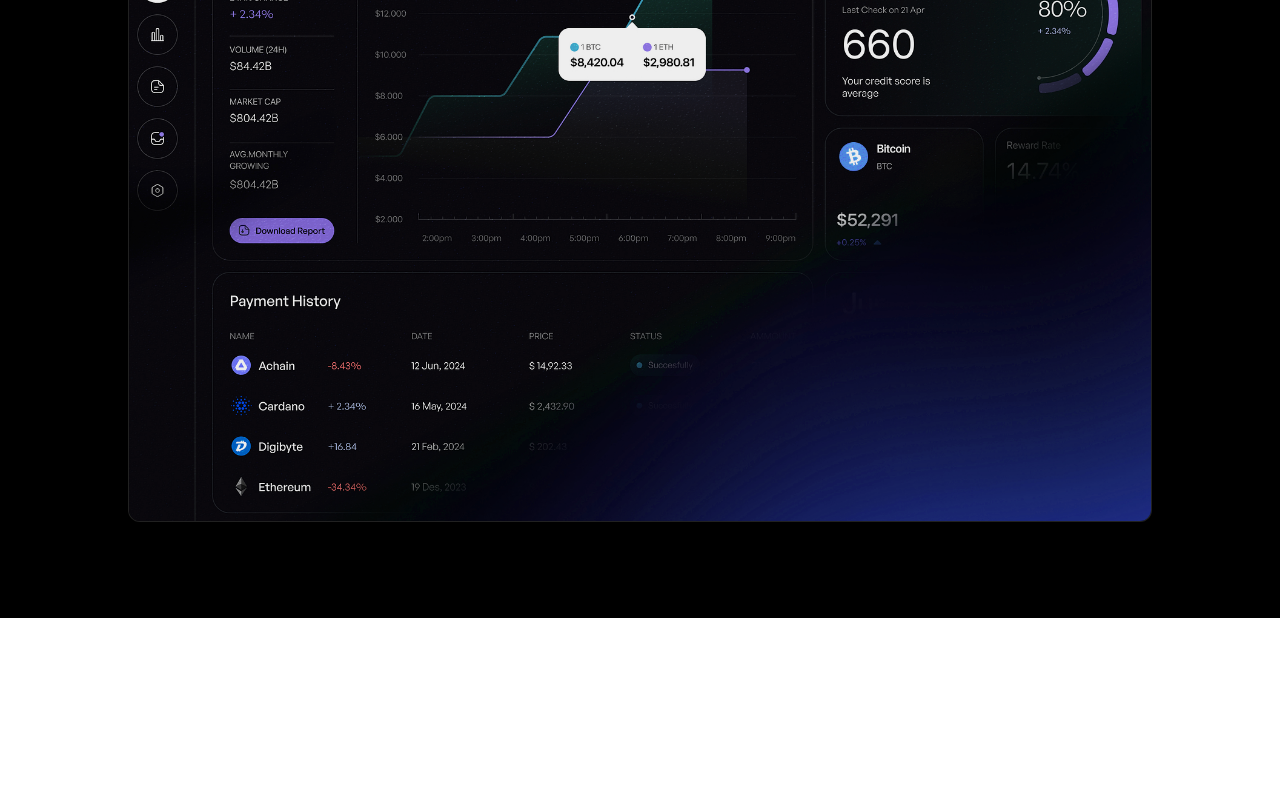
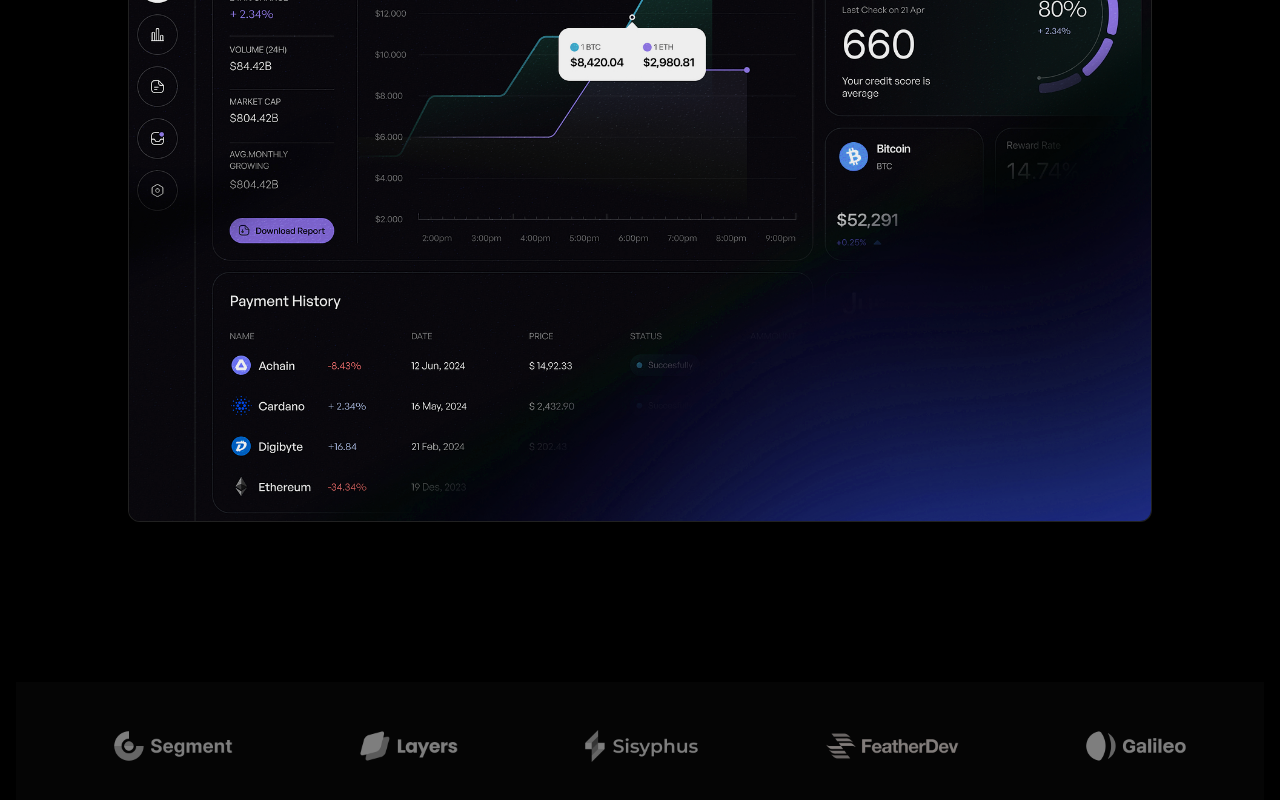
Before and after one commit to vinicius-francisco-sm/forextrade, a React (Vite) app: page / in a window 1280 px wide. Shown: the part 837-1637 px from the top of the page. Before the commit the page ends 1455 px from the top, so only its background shows below. Built offline with nearby package versions, Linux system fonts and the light colour scheme; a web font is replaced by a local one.

Commit message:
feat: implement logo carousel section

```diff
--- a/src/App.jsx
+++ b/src/App.jsx
@@ -1,6 +1,7 @@
 import React from "react";
 import NavBar from "./components/NavBar";
 import HomePage from "./pages/HomePage";
+import LogoCarousel from "./sections/LogoCarousel";
 
 const App = () => {
   return (
@@ -9,6 +10,7 @@
 
       <div className="">
         <HomePage />
+        <LogoCarousel />
       </div>
     </div>
   );
--- /dev/null
+++ b/src/sections/LogoCarousel.jsx
@@ -0,0 +1,58 @@
+import { motion } from "framer-motion";
+
+const LogoCarousel = () => {
+  const logos = [
+    "/log1.png",
+    "/log2.png",
+    "/log3.png",
+    "/log4.png",
+    "/log5.png",
+  ];
+
+  const extendedLogos = [...logos, ...logos, ...logos];
+
+  return (
+    <div className="w-full overflow-hidden cursor-pointer bg-[#050505] backdrop-blur-sm py-12 mt-20">
+      <motion.div
+        className="flex space-x-16"
+        style={{ width: "fit-content", display: "flex", gap: "4rem" }}
+        initial={{
+          opacity: 0,
+          x: "0%",
+        }}
+        animate={{
+          opacity: 1,
+          x: "-50%",
+        }}
+        transition={{
+          opacity: { duration: 0.5 },
+          x: {
+            duration: 12,
+            repeat: Infinity,
+            ease: "linear",
+            delay: 0.5,
+          },
+        }}
+      >
+        {extendedLogos.map((item, index) => (
+          <motion.img
+            key={index}
+            src={item}
+            alt="logo"
+            className="h-8 object-contain"
+            initial={{
+              opacity: 0.5,
+            }}
+            whileHover={{
+              opacity: 1,
+              scale: 1.05,
+              transition: { duration: 0.2 },
+            }}
+          />
+        ))}
+      </motion.div>
+    </div>
+  );
+};
+
+export default LogoCarousel;
```
